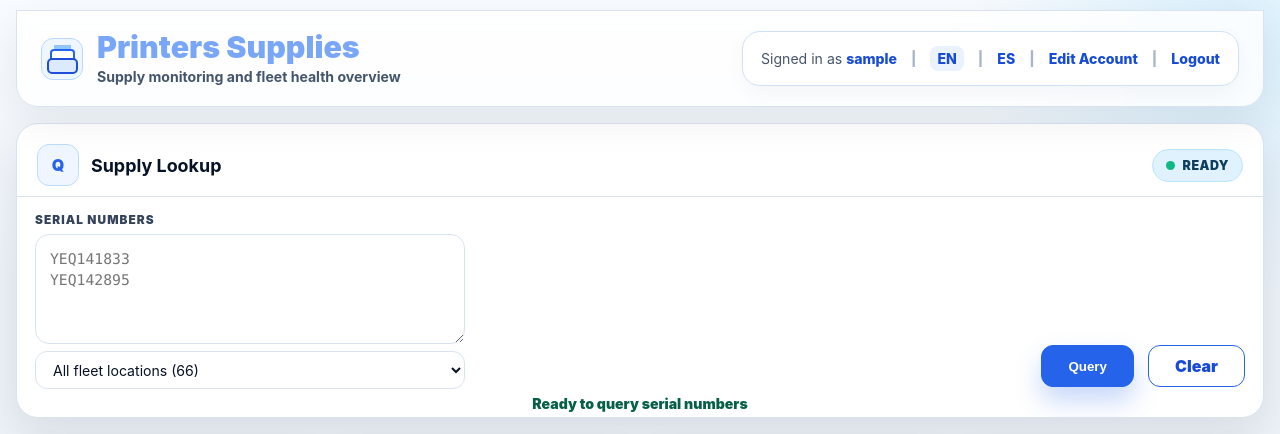
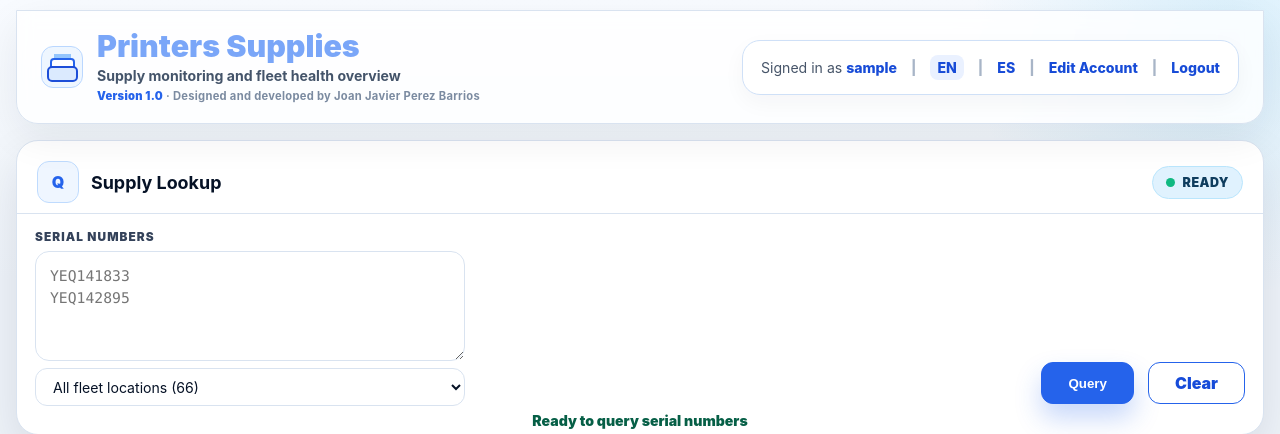
Before and after one commit to Joan8509/MonitorXeroxWeb, a Flask app: page /cloud in a window 1280 px wide. Shown: the top 434 px of the page. Run offline with Flask 3, Linux system fonts and the light colour scheme; the visitor is signed in with stand-in values (Sample User, id 1); some libraries are stand-ins or nearby versions.

Commit message:
Add version and creator credit

```diff
--- a/templates/cloud.html
+++ b/templates/cloud.html
@@ -64,6 +64,8 @@
     }
     .brand h1{margin:0;color:#7aa6f8;font-size:1.9rem;line-height:1;font-weight:900;letter-spacing:0}
     .brand p{margin:6px 0 0;color:#44546a;font-size:.88rem;font-weight:750}
+    .brandMeta{margin-top:5px;color:#7b8ba1;font-size:.7rem;font-weight:750;letter-spacing:.025em}
+    .brandMeta .version{color:#2563eb;font-weight:900}
     .accountBar{
       display:flex;align-items:center;gap:14px;flex-wrap:wrap;
       padding:14px 18px;border:1px solid #cfe0f7;border-radius:18px;background:#fff;
@@ -247,6 +249,7 @@
         <div>
           <h1>Printers Supplies</h1>
           <p>Supply monitoring and fleet health overview</p>
+          <div class="brandMeta"><span class="version">Version 1.0</span> &middot; Designed and developed by Joan Javier Perez Barrios</div>
         </div>
       </div>
       <div class="accountBar">
```
